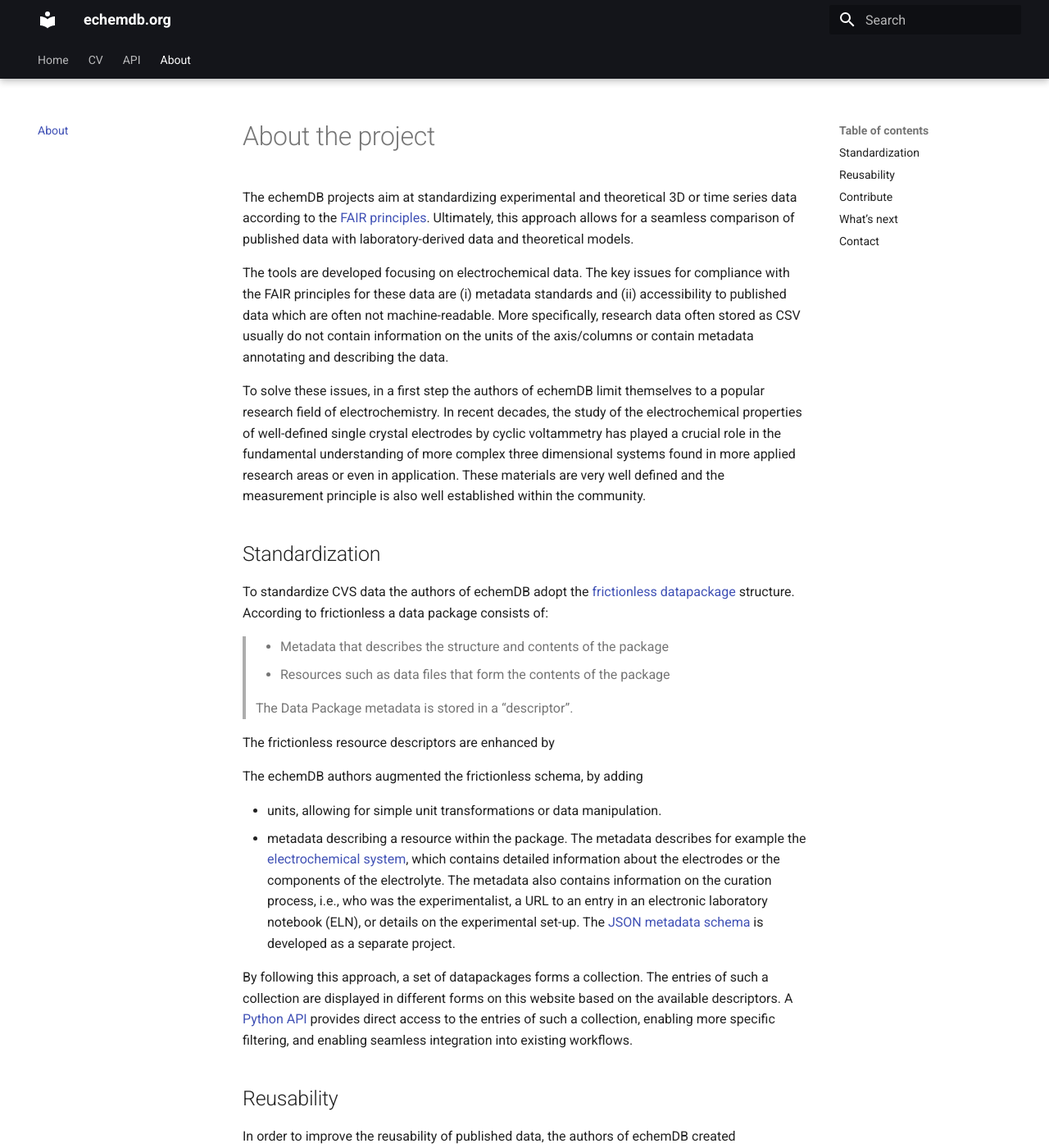
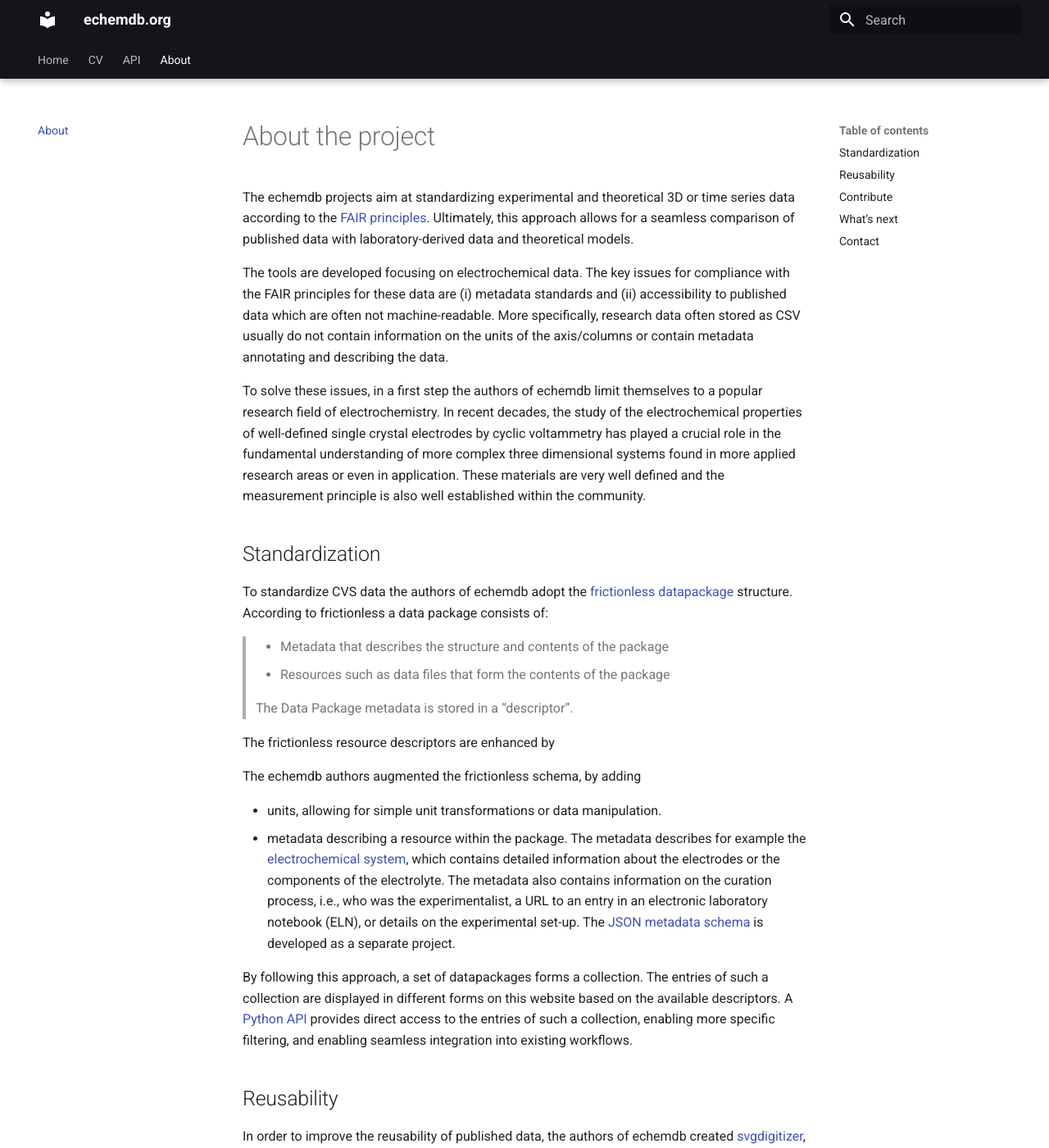
Before and after one commit to echemdb/website, an MkDocs documentation site: the page built from pages/about.md, in a window 1280 px wide and 1400 px high. Shown: the whole window at 82% size. Built offline with MkDocs 1.6.1 and Material for MkDocs 9.7.7, drawn with Linux system fonts in a browser that asks for light colours; comment, search, counter and statistics services are not loaded; some of the changed text lies outside the part shown.

```diff
--- a/pages/about.md
+++ b/pages/about.md
@@ -1,6 +1,6 @@
 # About the project
 
-The echemDB projects aim at standardizing experimental and theoretical 3D or time series data
+The echemdb projects aim at standardizing experimental and theoretical 3D or time series data
 according to the [FAIR principles](https://www.go-fair.org/fair-principles/).
 Ultimately, this approach allows for a seamless comparison of published data
 with laboratory-derived data and theoretical models.
@@ -12,7 +12,7 @@ which are often not machine-readable. More specifically, research data often sto
 usually do not contain information on the units of the axis/columns or contain metadata annotating
 and describing the data.
 
-To solve these issues, in a first step the authors of echemDB limit themselves to a popular research
+To solve these issues, in a first step the authors of echemdb limit themselves to a popular research
 field of electrochemistry. In recent decades, the study
 of the electrochemical properties of well-defined single crystal electrodes by
 cyclic voltammetry has played a crucial role in the fundamental understanding of more
@@ -22,7 +22,7 @@ within the community.
 
 ## Standardization
 
-To standardize CVS data the authors of echemDB adopt
+To standardize CVS data the authors of echemdb adopt
 the [frictionless datapackage](https://specs.frictionlessdata.io/data-package/#introduction)
 structure.
 According to frictionless a data package consists of:
@@ -34,7 +34,7 @@ According to frictionless a data package consists of:
 
 The frictionless resource descriptors are enhanced by
 
-The echemDB authors augmented the frictionless schema, by adding
+The echemdb authors augmented the frictionless schema, by adding
 
 * units, allowing for simple unit transformations or data manipulation.
 * metadata describing a resource within the package.
@@ -55,7 +55,7 @@ and enabling seamless integration into existing workflows.
 
 ## Reusability
 
-In order to improve the reusability of published data, the authors of echemDB created
+In order to improve the reusability of published data, the authors of echemdb created
 [svgdigitizer](https://echemdb.github.io/svgdigitizer/), a tool allowing for
 digitizing any kind of published 2D plots from carefully prepared SVG files.
 This approach has some superior functionalities compared to other tools, for example,
@@ -68,10 +68,10 @@ By providing a set of metadata, the digitized data can directly be stored as a [
 
 Contributions are always welcome and do not necessarily require programming skills.
 Please [leave us a message](https://github.com/orgs/echemdb/discussions)
-if you are interested in contributing to the echemDB.
+if you are interested in contributing to the echemdb.
 
 You could get started by [digitizing some published data](https://echemdb.github.io/svgdigitizer/workflow.html)
-in your area of research or by extending any of the pages of the [echemDB website](https://echemdb.github.io/website/).
+in your area of research or by extending any of the pages of the [echemdb website](https://echemdb.github.io/website/).
 If your interest is outside of cyclic voltammograms or electrochemistry,
 we would also be thrilled to hear about your ideas to extend these projects to other areas.
 
@@ -85,7 +85,7 @@ which in combination with the metadata files produce a [unitpackage](https://ech
 
 ## Contact
 
-The authors of echemDB are from the fields of experimental and theoretical physical chemistry,
+The authors of echemdb are from the fields of experimental and theoretical physical chemistry,
 as well as from computer science and mathematics.
 
 Ideas and suggestions, tell us more on our [discussion board](https://github.com/orgs/echemdb/discussions).
```
Also changed, not shown: pages/index.md (+13 -0 lines), pages/images/autotag/home_autotag_metadata.png (added), pages/images/autotag/home_autotag_metadata.svg (added).
